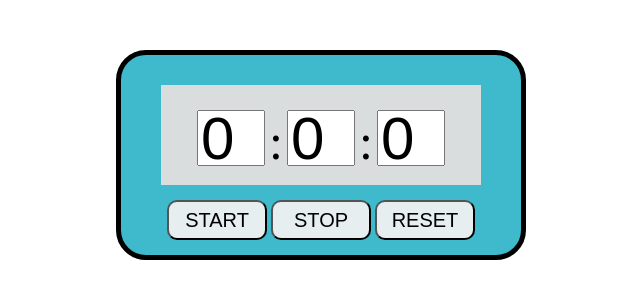
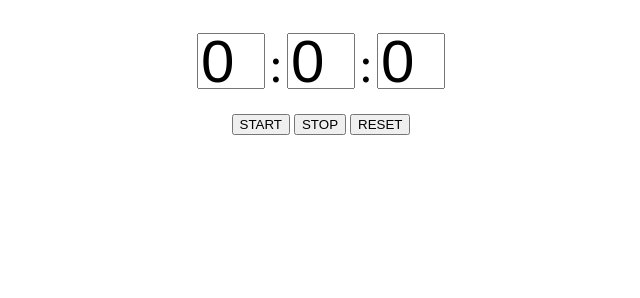
Before and after one commit to SeungHuiHan/RESAT_Front, a plain HTML site: page Day02- Countdown Timer/index.html in a window 1280 px wide. Shown: the whole page, without its empty margins (319-959 px from the left). Drawn offline with Linux system fonts and the light colour scheme.

Commit message:
Update index.html

```diff
--- a/Day02- Countdown Timer/index.html
+++ b/Day02- Countdown Timer/index.html
@@ -5,7 +5,7 @@
     <meta charset="UTF-8" />
     <meta name="viewport" content="width=device-width, initial-scale=1.0" />
     <title>카운트 다운 타이머</title>
-    <link rel="stylesheet" href="style.css" />
+    <link rel="/stylesheet" href="style.css" />
   </head>
   <body>
     <div id="container">
```
